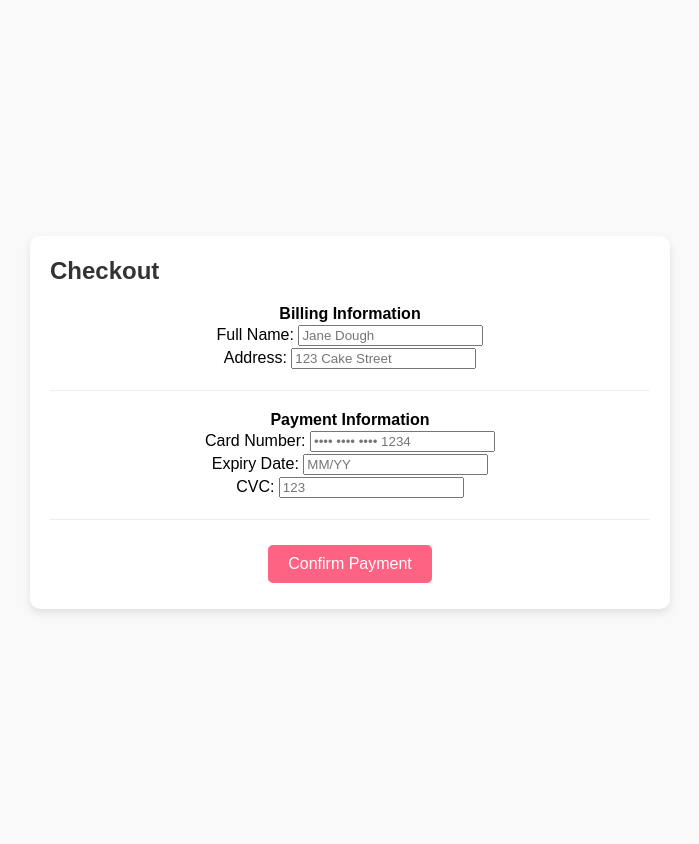
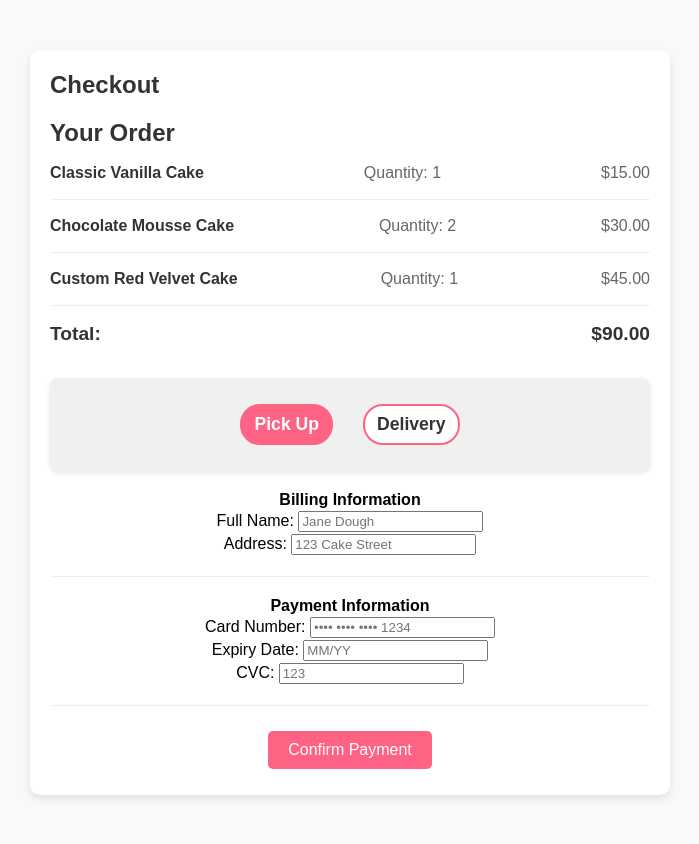
Before and after one commit to 2230813/Cake-App-Project, a PHP site: page /UI_CakeBusiness_CorrectOne/src/user/pages/order/checkout.html in a window 1280 px wide. Shown: the whole page, without its empty margins (290-989 px from the left). Run offline with PHP 8.4, Linux system fonts and the light colour scheme.

Commit message:
updated UI

```diff
--- a/UI_CakeBusiness_CorrectOne/src/common/css/order.css
+++ b/UI_CakeBusiness_CorrectOne/src/common/css/order.css
@@ -69,4 +69,129 @@
 .submit-btn:hover, .view-details-btn:hover, .browse-all-btn:hover {
     background-color: #e5537d;
 }
-/* More order page styles as needed */
+
+/* Custom Order Form Styles */
+.custom-order-form {
+    max-width: 500px;
+    margin: auto;
+}
+
+.custom-order-form .form-group {
+    margin-bottom: 1rem;
+}
+
+.custom-order-form .form-group label {
+    display: block;
+    margin-bottom: .5rem;
+    color: #333;
+}
+
+.custom-order-form .form-group input[type="text"],
+.custom-order-form .form-group select,
+.custom-order-form .form-group textarea {
+    width: 100%;
+    padding: 8px;
+    border: 1px solid #ccc;
+    border-radius: 4px;
+    font-size: 16px;
+}
+
+.custom-order-form .form-group textarea {
+    height: 100px; /* Adjust the height as needed */
+}
+
+.custom-order-form .submit-btn {
+    width: auto;
+    padding: 10px 20px;
+    font-size: 16px;
+    background-color: #4CAF50; /* Adjust the button color as needed */
+}
+
+/* Responsive adjustments can be made here */
+@media (max-width: 768px) {
+    .custom-order-form {
+        padding: 0 15px;
+    }
+}
+
+/* Styles for Ordered Items Section */
+.ordered-items h3 {
+    font-size: 1.5em;
+    color: #333;
+    margin-bottom: 1rem;
+}
+
+.ordered-items .order-item {
+    display: flex;
+    justify-content: space-between;
+    margin-bottom: 1rem;
+    padding-bottom: 1rem;
+    border-bottom: 1px solid #eee;
+}
+
+.ordered-items .order-item .item-name {
+    font-weight: bold;
+    color: #333;
+}
+
+.ordered-items .order-item .item-quantity,
+.ordered-items .order-item .item-price {
+    color: #666;
+}
+
+.ordered-items .order-total {
+    display: flex;
+    justify-content: space-between;
+    margin-top: 1rem;
+    font-size: 1.2em;
+    font-weight: bold;
+}
+
+.ordered-items .order-total .total-title,
+.ordered-items .order-total .total-price {
+    color: #333;
+}
+
+.ordered-items .total-price {
+    color: #ff6384; /* Highlighting the total price */
+}
+
+/* Enhanced Styles for Centered Delivery Options */
+.ordered-items .delivery-options {
+    margin-top: 2rem;
+    padding: 1rem;
+    background-color: #f0f0f0;
+    border-radius: 8px;
+    box-shadow: 0 2px 5px rgba(0, 0, 0, 0.1);
+    display: flex;
+    justify-content: center; /* Center aligning the options */
+    flex-wrap: wrap; /* Allows wrapping for smaller screens */
+}
+
+.ordered-items .delivery-options label {
+    font-size: 1.1em;
+    font-weight: bold;
+    color: #333;
+    display: inline-block;
+    margin: 10px 15px; /* Increased margin for spacing around each label */
+    padding: 8px 12px;
+    background-color: #ffffff;
+    border: 2px solid #ff6384;
+    border-radius: 20px;
+    cursor: pointer;
+    transition: background-color 0.3s, color 0.3s;
+}
+
+.ordered-items .delivery-options label:hover {
+    background-color: #ff6384;
+    color: #ffffff;
+}
+
+.ordered-items .delivery-options input[type="radio"] {
+    display: none;
+}
+
+.ordered-items .delivery-options input[type="radio"]:checked + label {
+    background-color: #ff6384;
+    color: #ffffff;
+}
--- a/UI_CakeBusiness_CorrectOne/src/user/pages/contact_us.html
+++ b/UI_CakeBusiness_CorrectOne/src/user/pages/contact_us.html
@@ -21,6 +21,10 @@
                 <input type="email" id="email" name="email" required>
             </div>
             <div class="form-group">
+                <label for="phoneNumber">Your Phone Number:</label>
+                <input type="number" id="phoneNumber" name="phoneNumber" required>
+            </div>
+            <div class="form-group">
                 <label for="message">Message:</label>
                 <textarea id="message" name="message" rows="4" required></textarea>
             </div>
--- a/UI_CakeBusiness_CorrectOne/src/user/pages/index.html
+++ b/UI_CakeBusiness_CorrectOne/src/user/pages/index.html
@@ -17,6 +17,7 @@
                 <img src="../../../common/images/chocolate-cake.jpg" alt="Chocolate Cake">
                 <h3>Chocolate Indulgence</h3>
                 <p>Our rich and moist chocolate cake is a classic favorite.</p>
+                <br>
                 <a href="product_details.html" class="view-details-btn">View Details</a>
             </div>
             <!-- Repeat for other featured products -->
--- a/UI_CakeBusiness_CorrectOne/src/user/pages/order/checkout.html
+++ b/UI_CakeBusiness_CorrectOne/src/user/pages/order/checkout.html
@@ -10,6 +10,36 @@
 <body>
     <div class="container">
         <h2>Checkout</h2>
+
+        <div class="ordered-items">
+            <h3>Your Order</h3>
+            <div class="order-item">
+                <div class="item-name">Classic Vanilla Cake</div>
+                <div class="item-quantity">Quantity: 1</div>
+                <div class="item-price">$15.00</div>
+            </div>
+            <div class="order-item">
+                <div class="item-name">Chocolate Mousse Cake</div>
+                <div class="item-quantity">Quantity: 2</div>
+                <div class="item-price">$30.00</div>
+            </div>
+            <div class="order-item">
+                <div class="item-name">Custom Red Velvet Cake</div>
+                <div class="item-quantity">Quantity: 1</div>
+                <div class="item-price">$45.00</div>
+            </div>
+            <div class="order-total">
+                <div class="total-title">Total:</div>
+                <div class="total-price">$90.00</div>
+            </div>
+            <div class="delivery-options">
+                <input type="radio" id="pickup" name="delivery" value="pickup" checked>
+                <label for="pickup">Pick Up</label>
+                <input type="radio" id="delivery" name="delivery" value="delivery">
+                <label for="delivery">Delivery</label>
+            </div>
+        </div>
+        <br>
         <form class="checkout-form">
             <div class="billing-info">
                 <h4>Billing Information</h4>
```
Also changed, not shown: UI_CakeBusiness_CorrectOne/src/common/css/contact.css (+20 -1 lines), UI_CakeBusiness_CorrectOne/src/common/css/profile.css (+49 -24 lines), UI_CakeBusiness_CorrectOne/src/user/pages/order/custom_order.html (+52 -7 lines), UI_CakeBusiness_CorrectOne/src/user/pages/order/order_history.html (+7 -1 lines), UI_CakeBusiness_CorrectOne/src/user/pages/profile/profile.html (+19 -2 lines).
